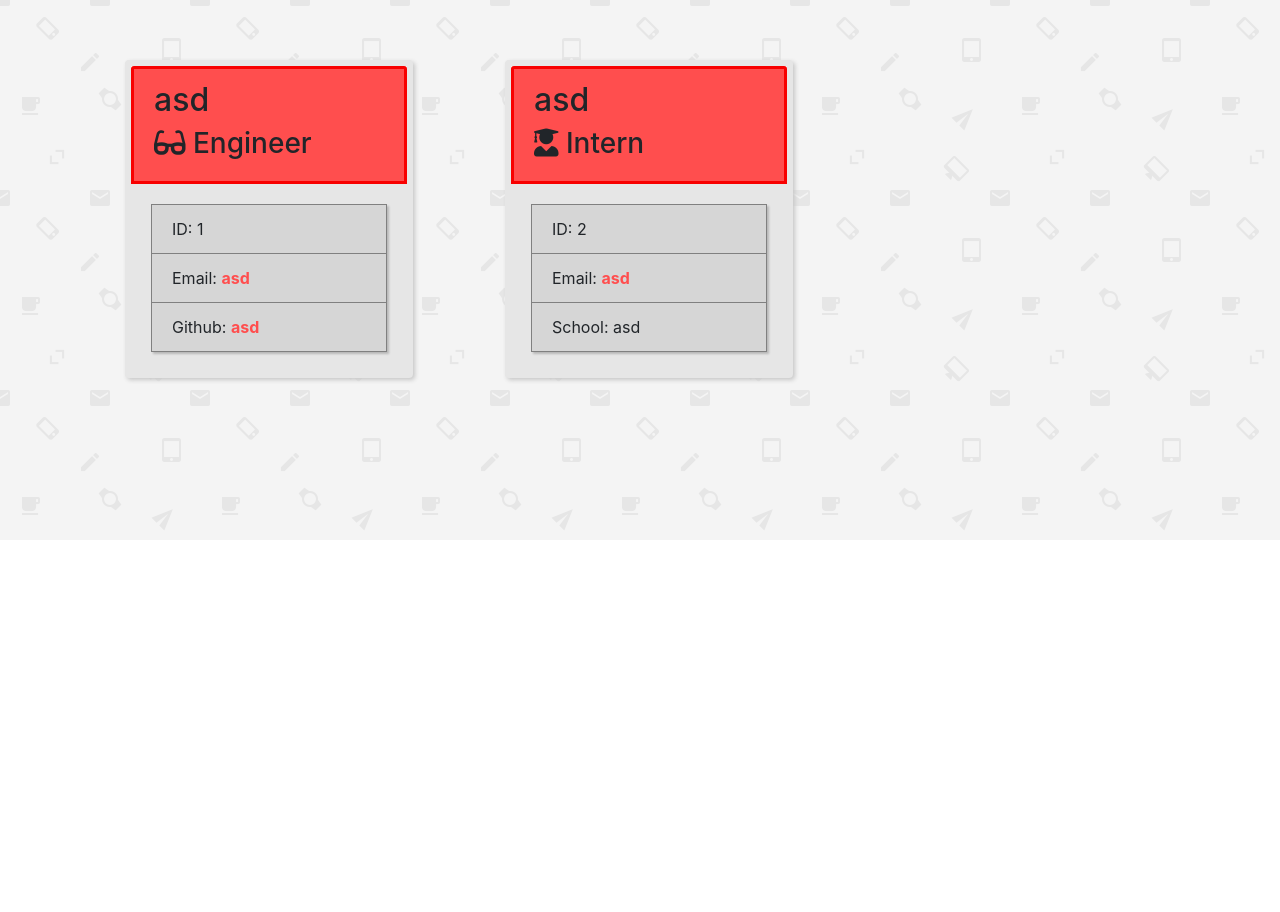
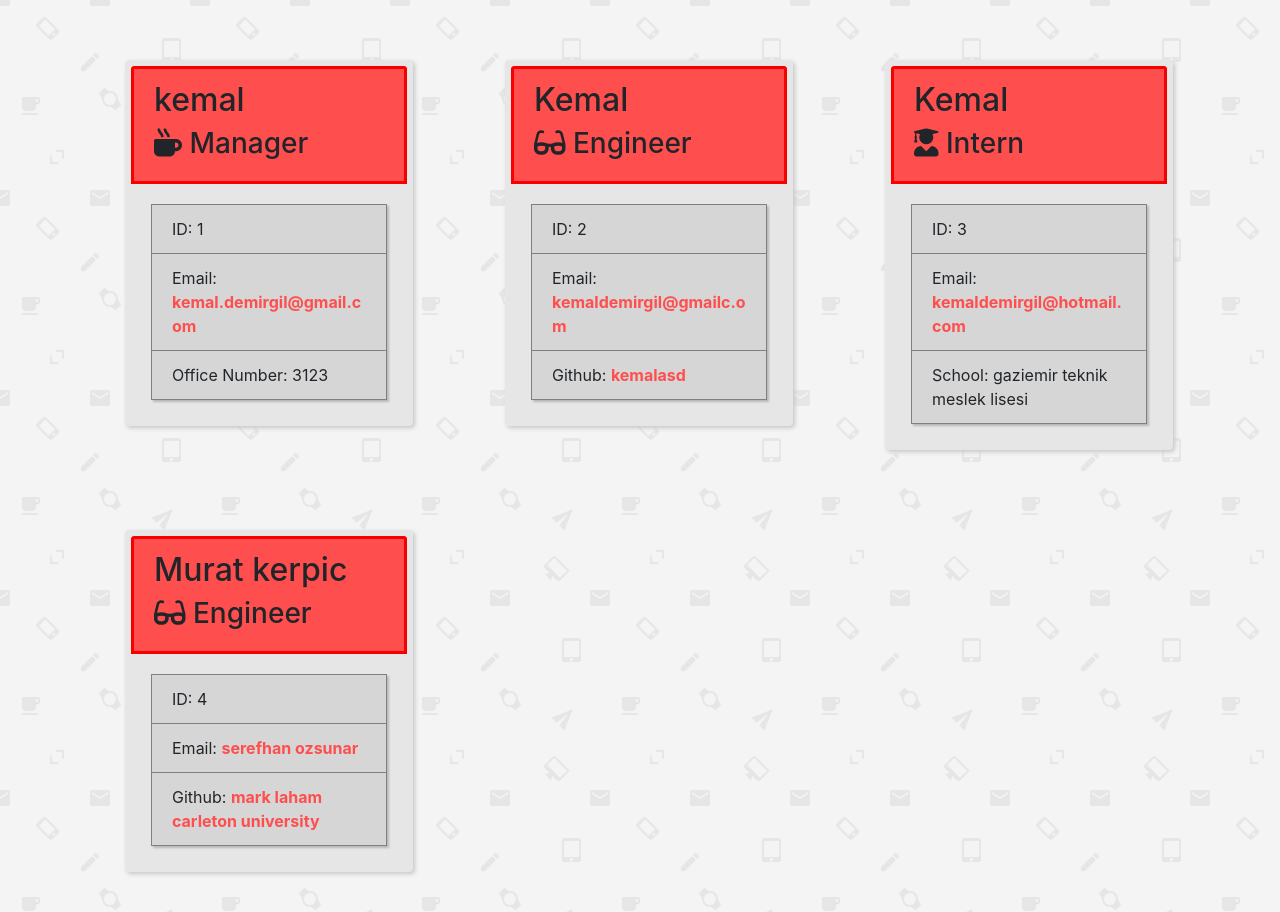
Before and after one commit to kemaldemirgil/team-profile-generator, a website: page dist/generatedTeam.html in a window 1280 px wide. Shown: the part 260-1172 px from the top of the page. Before the commit the page ends 800 px from the top, so only its background shows below. Drawn offline with nearby package versions, Linux system fonts and the light colour scheme.

```diff
--- a/dist/generatedTeam.html
+++ b/dist/generatedTeam.html
@@ -16,18 +16,17 @@
         </div>
         <div class="container">
             <div class="row">
-
                 <div class="col-sm-12 col-md-6 col-lg-4">
                     <div class="card">
                         <div class="card-header">
-                            <h2>asd</h2>
-                            <h3><i class="fas fa-glasses"></i> Engineer</h3>
+                            <h2>kemal</h2>
+                            <h3><i class="fas fa-mug-hot"></i> Manager</h3>
                         </div>
                         <div class="card-body">
                             <ul class="list-group list-group-flush">
                                 <li class="list-group-item">ID: 1</li>
-                                <li class="list-group-item">Email: <a href="mailto:asd" target="_blank">asd </a></li>
-                                <li class="list-group-item">Github: <a href="https://github.com/asd" target="_blank">asd</a></li>
+                                <li class="list-group-item">Email: <a href="mailto:kemal.demirgil@gmail.com">kemal.demirgil@gmail.com</a></li>
+                                <li class="list-group-item">Office Number: 3123</li>
                             </ul>
                         </div>
                     </div>
@@ -35,14 +34,44 @@
                 <div class="col-sm-12 col-md-6 col-lg-4">
                     <div class="card">
                         <div class="card-header">
-                            <h2>asd</h2>
+                            <h2>Kemal</h2>
+                            <h3><i class="fas fa-glasses"></i> Engineer</h3>
+                        </div>
+                        <div class="card-body">
+                            <ul class="list-group list-group-flush">
+                                <li class="list-group-item">ID: 2</li>
+                                <li class="list-group-item">Email: <a href="mailto:kemaldemirgil@gmailc.om" target="_blank">kemaldemirgil@gmailc.om </a></li>
+                                <li class="list-group-item">Github: <a href="https://github.com/kemalasd" target="_blank">kemalasd</a></li>
+                            </ul>
+                        </div>
+                    </div>
+                </div>
+                <div class="col-sm-12 col-md-6 col-lg-4">
+                    <div class="card">
+                        <div class="card-header">
+                            <h2>Kemal</h2>
                             <h3><i class="fas fa-user-graduate"></i> Intern</h3>
                         </div>
                         <div class="card-body">
                             <ul class="list-group list-group-flush">
-                                <li class="list-group-item">ID: 2</li>
-                                <li class="list-group-item">Email: <a href="mailto:asd">asd</a></li>
-                                <li class="list-group-item">School: asd</li>
+                                <li class="list-group-item">ID: 3</li>
+                                <li class="list-group-item">Email: <a href="mailto:kemaldemirgil@hotmail.com">kemaldemirgil@hotmail.com</a></li>
+                                <li class="list-group-item">School: gaziemir teknik meslek lisesi</li>
+                            </ul>
+                        </div>
+                    </div>
+                </div>
+                <div class="col-sm-12 col-md-6 col-lg-4">
+                    <div class="card">
+                        <div class="card-header">
+                            <h2>Murat kerpic</h2>
+                            <h3><i class="fas fa-glasses"></i> Engineer</h3>
+                        </div>
+                        <div class="card-body">
+                            <ul class="list-group list-group-flush">
+                                <li class="list-group-item">ID: 4</li>
+                                <li class="list-group-item">Email: <a href="mailto:serefhan ozsunar" target="_blank">serefhan ozsunar </a></li>
+                                <li class="list-group-item">Github: <a href="https://github.com/mark laham carleton university" target="_blank">mark laham carleton university</a></li>
                             </ul>
                         </div>
                     </div>
```
Also changed, not shown: assets/clone.gif (added).
